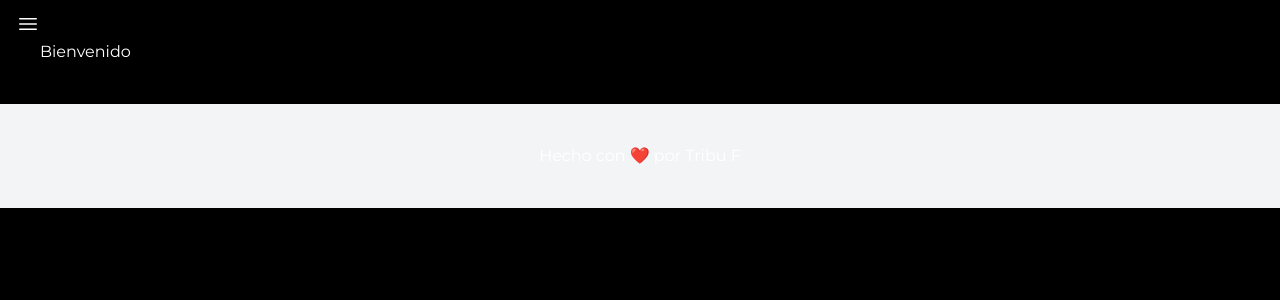
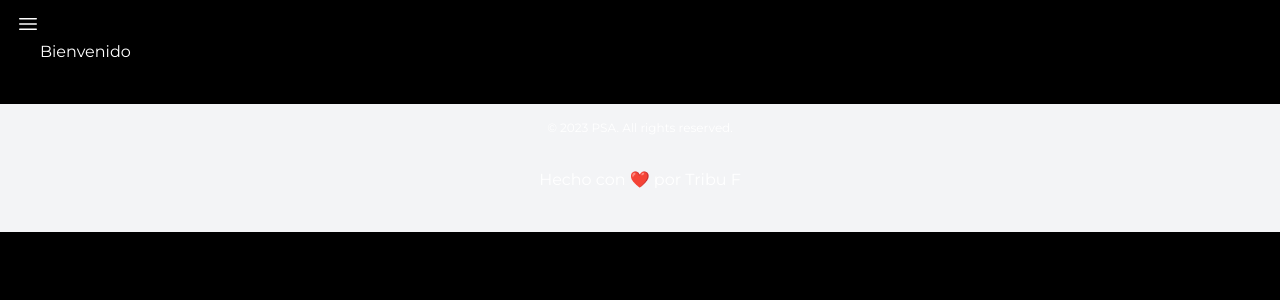
Before and after one commit to ignaciano3/tribu-f-front, a Next.js app: page / in a window 1280 px wide. Shown: the top 300 px of the page. Built offline with nearby package versions, Linux system fonts and the light colour scheme.

Commit message:
meto un footer mejor

```diff
--- a/src/components/TicketForm.tsx
+++ b/src/components/TicketForm.tsx
@@ -29,8 +29,8 @@ export default async function TicketForm({ idProd }: { idProd: string }) {
   const createTicketOnProject = createTicket.bind(null, idProd);
 
   return (
-    <div className="flex overflow-x-hidden overflow-y-auto outline-none focus:outline-none mt-8">
-      <div className="w-full max-w-sm bg-white shadow-md rounded px-8 pt-6 pb-8 mb-4 space-y-4">
+    <div className="flex overflow-y-auto outline-none focus:outline-none mt-8">
+      <div className="w-full min-w-full max-w-sm bg-white shadow-md rounded px-8 pt-6 pb-8 mb-4 space-y-4">
         <div className="flex justify-between">
           <Title title="Crear Ticket" />
         </div>
@@ -58,8 +58,7 @@ export default async function TicketForm({ idProd }: { idProd: string }) {
             />
             <SelectField name="state" label="Estado" options={state} />
           </div>
-          <div className="flex justify-between space-x-2 pb-4">
-            <ReturnButton href="/" />
+          <div className="float-right pb-4">
             <SubmitButton label="Crear" />
           </div>
         </form>
--- a/src/components/layout/Footer.tsx
+++ b/src/components/layout/Footer.tsx
@@ -1,9 +1,12 @@
-const Footer = () => {
+export default function Footer() {
   return (
-    <footer className="py-10 flex justify-center items-center bg-gray-100 dark:bg-gray-700 dark:text-white">
-      Hecho con ❤️ por Tribu F
+    <footer className="dark:bg-gray-700 dark:text-white bg-gray-100 text-white pt-4 pb-10 flex flex-col justify-center text-center">
+      <div className="mx-auto flex flex-col justify-center">
+        <p className="text-xs">
+          &copy; {new Date().getFullYear()} PSA. All rights reserved.
+        </p>
+        <p className="pt-8">Hecho con ❤️ por Tribu F</p>
+      </div>
     </footer>
   );
-};
-
-export default Footer;
+}
```
